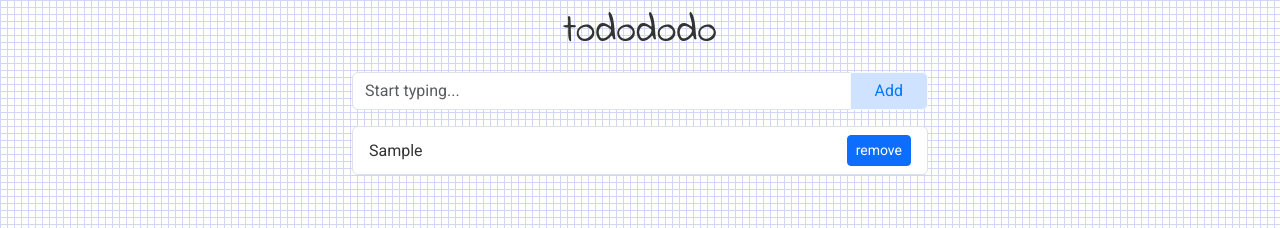
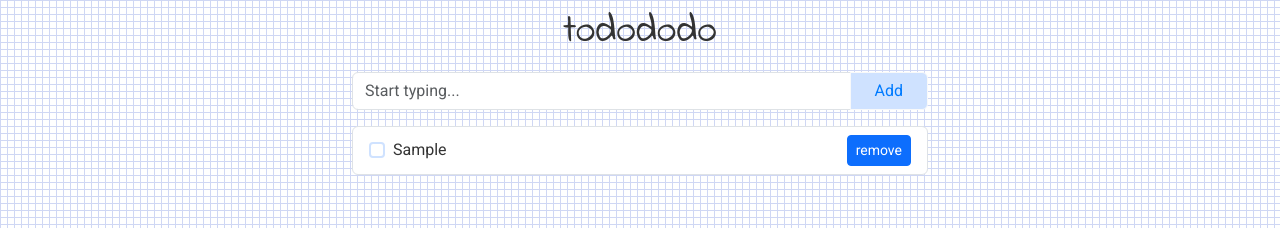
Before and after one commit to hheman/todo, a React app: page / in a window 1280 px wide. Both pictures are taken after typing "Sample" into the empty fields and a click on the button "Add". Shown: the top 228 px of the page. Built offline with nearby package versions, Linux system fonts and the light colour scheme.

Commit message:
add ability to check list items

```diff
--- a/src/ItemsList.js
+++ b/src/ItemsList.js
@@ -1,7 +1,9 @@
 import React, { useEffect } from 'react';
 import { useDispatch, useSelector } from 'react-redux';
-import { fetchItems, removeItem } from './store/itemsSlice';
-import { ListGroup, Button } from 'react-bootstrap';
+import { fetchItems, removeItem, updateItemChecked } from './store/itemsSlice';
+import ListGroup from 'react-bootstrap/ListGroup';
+import Button from 'react-bootstrap/Button';
+import Form from 'react-bootstrap/Form';
 import PropTypes from 'prop-types';
 
 const ItemsList = ({ count }) => {
@@ -11,6 +13,10 @@ const ItemsList = ({ count }) => {
   useEffect(() => {
     dispatch(fetchItems({ count }));
   }, [dispatch, count]);
+
+  const handleChecked = (itemId, checked) => {
+    dispatch(updateItemChecked({ id: itemId, checked }));
+  };
 
   const handleRemove = (itemId) => {
     dispatch(removeItem(itemId));
@@ -25,7 +31,26 @@ const ItemsList = ({ count }) => {
               key={item.id}
               className="d-flex justify-content-between align-items-center"
             >
-              <span>{item.name}</span>
+              <div className="d-flex align-items-center">
+                <Form.Check type="checkbox">
+                  <Form.Check.Input
+                    type="checkbox"
+                    className="border-2"
+                    style={{
+                      borderColor: item.checked
+                        ? 'rgb(13, 110, 253)'
+                        : 'rgb(207, 226, 255)',
+                    }}
+                    checked={item.checked}
+                    onChange={(e) => handleChecked(item.id, e.target.checked)}
+                  />
+                  <Form.Check.Label
+                    className={`${item.checked ? 'text-decoration-line-through' : ''}`}
+                  >
+                    {item.name}
+                  </Form.Check.Label>
+                </Form.Check>
+              </div>
               <Button
                 size="sm"
                 className="ml-auto"
--- a/src/store/itemsSlice.js
+++ b/src/store/itemsSlice.js
@@ -23,11 +23,25 @@ const itemsSlice = createSlice({
   },
   reducers: {
     addItem: (state, action) => {
-      state.items.push({ id: state.nextItemId, name: action.payload });
+      state.items.push({
+        id: state.nextItemId,
+        checked: false,
+        name: action.payload,
+      });
       state.nextItemId += 1;
       itemsService.updateItems(state.items);
 
       return state;
+    },
+    updateItemChecked: (state, action) => {
+      state.items = state.items.map((item) => {
+        if (item.id === action.payload.id) {
+          return { ...item, checked: action.payload.checked };
+        }
+
+        return item;
+      });
+      itemsService.updateItems(state.items);
     },
     removeItem: (state, action) => {
       state.items = state.items.filter((item) => item.id !== action.payload);
@@ -56,6 +70,6 @@ const itemsSlice = createSlice({
   },
 });
 
-export const { addItem, removeItem } = itemsSlice.actions;
+export const { addItem, removeItem, updateItemChecked } = itemsSlice.actions;
 
 export default itemsSlice.reducer;
```
